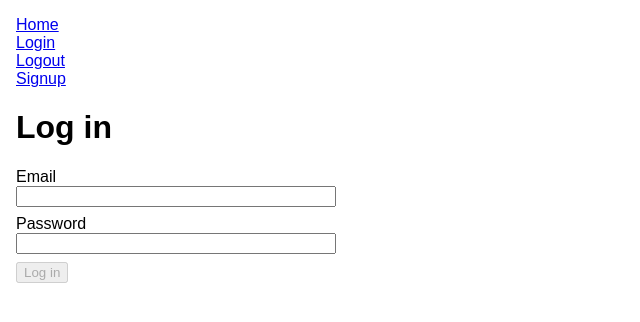
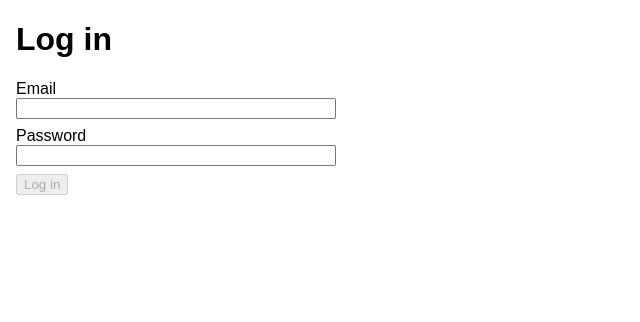
Before and after one commit to FergusDevelopmentLLC/user-auth-jwt-redux, a React (Create React App) app: page /login in a window 1280 px wide. Shown: the top 322 px of the page, without its empty margins (0-640 px from the left). Built offline with nearby package versions, Linux system fonts and the light colour scheme.

Commit message:
moved nav into component

```diff
--- a/src/App.js
+++ b/src/App.js
@@ -1,33 +1,25 @@
 import { Route, Switch, BrowserRouter as Router } from "react-router-dom"
-import { Link } from 'react-router-dom'
 import { Provider } from "react-redux"
-import PieContainer from "./containers/PieContainer"
-import PieForm from "./components/PieForm"
 import store from "./store"
-import PieGallery from "./components/PieGallery"
 import LoginForm from './components/LoginForm'
 import SignupForm from './components/SignupForm'
+import PieForm from "./components/PieForm"
+import PieGallery from "./components/PieGallery"
 import MyPies from "./components/MyPies"
 import PrivateRoute from './components/PrivateRoute'
-
+import PieController from "./components/PieController"
 
 const App = () => {
   return (
     <Provider store={ store }>
       <Router>
-        <nav>
-          <div><Link to={"/"}>Home</Link></div>
-          <div><Link to={"/login"}>Login</Link></div>
-          <div><Link to={"/logout"}>Logout</Link></div>
-          <div><Link to={"/signup"}>Signup</Link></div>
-        </nav>
         <Switch>
           <Route exact path="/" component={ PieGallery } />
           <Route exact path="/login" component={ LoginForm } />
           <Route exact path="/signup" component={ SignupForm } />
           <PrivateRoute exact path="/mypies" component={ MyPies } />
           <PrivateRoute exact path="/pies/new" render={(props) => (<PieForm {...props} />)} />
-          <Route exact path="/pies/:id" render={(props) => (<PieContainer {...props} id={ parseInt(props.match.params.id) }/>)} />
+          <Route exact path="/pies/:id" render={(props) => (<PieController {...props} id={ parseInt(props.match.params.id) }/>)} />
         </Switch>
       </Router>
     </Provider>
```
